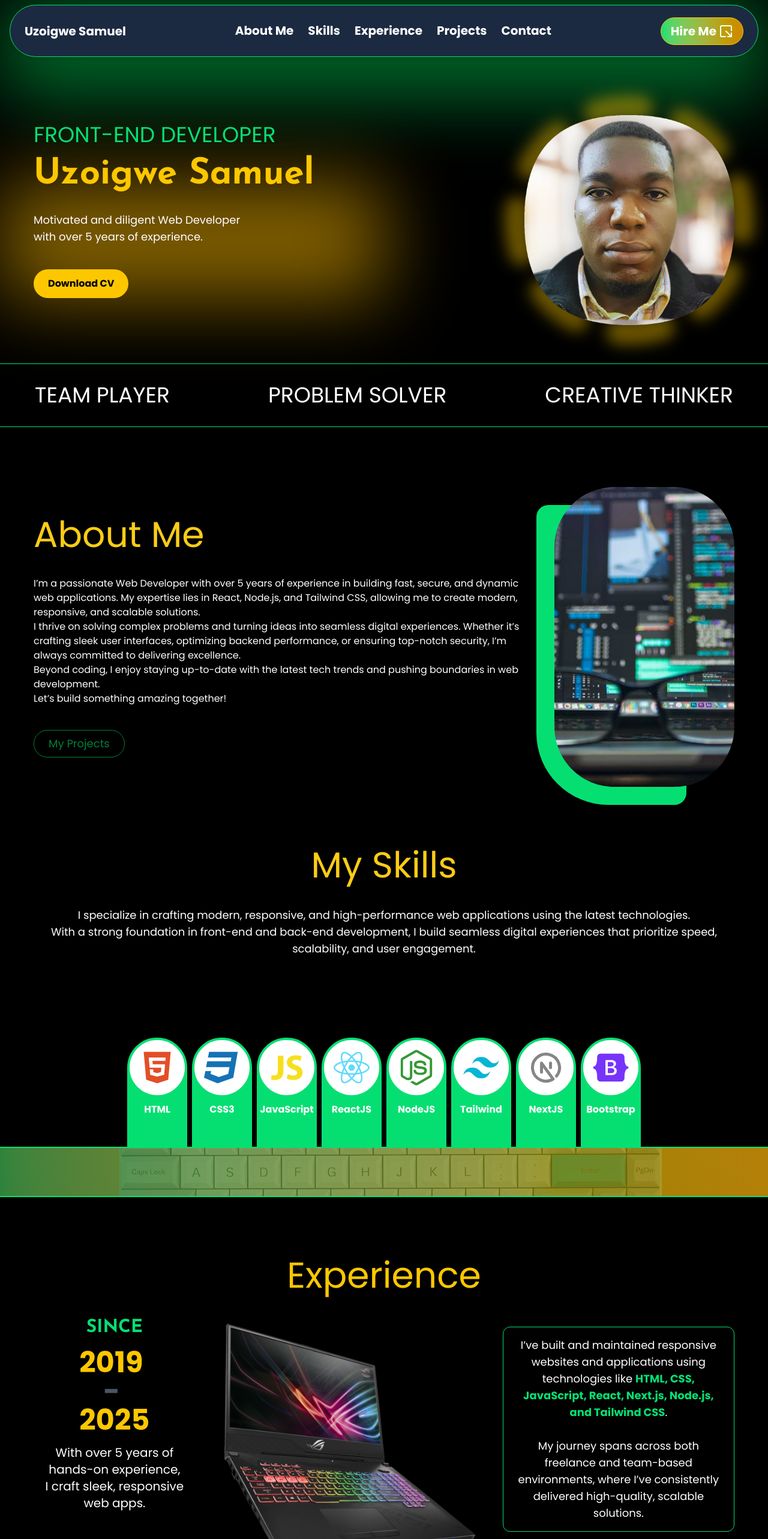
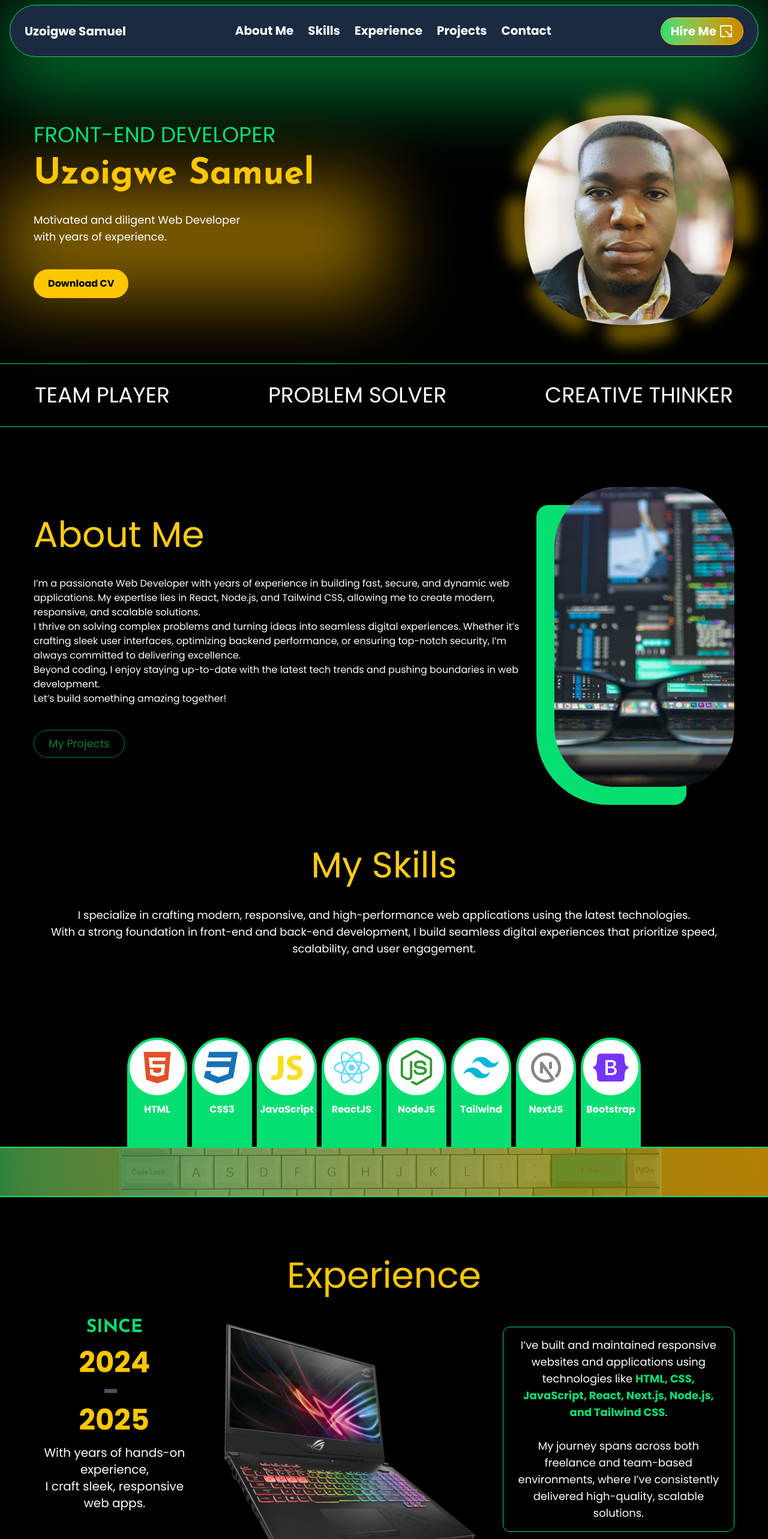
Before and after one commit to Morato2000/my-portfolio, a React (Vite) app: page / in a window 1280 px wide. Shown: the top 2566 px of the page at 60% size. Built offline with nearby package versions, Linux system fonts and the light colour scheme.

Commit message:
upadated years

```diff
--- a/src/components/pages/AboutMe.jsx
+++ b/src/components/pages/AboutMe.jsx
@@ -19,7 +19,7 @@ function AboutMe() {
             About Me
           </h2>
           <p className="text-dark_text">
-            I’m a passionate Web Developer with over 5 years of experience in
+            I’m a passionate Web Developer with years of experience in
             building fast, secure, and dynamic web applications. My expertise
             lies in React, Node.js, and Tailwind CSS, allowing me to create
             modern, responsive, and scalable solutions.
--- a/src/components/pages/Experience.jsx
+++ b/src/components/pages/Experience.jsx
@@ -28,12 +28,12 @@ function Experience() {
                 Since
               </p>
               <p className="font-bold text-5xl  text-yellow-400">
-                2019 <br className="hidden lg:block" />
+                2024 <br className="hidden lg:block" />
                 <span className="text-gray-600 lg:px-10">-</span>
                 <br className="hidden lg:block" /> {currentDate}
               </p>
               <p className=" text-xl text-white text-center">
-                With over 5 years of hands-on experience,
+                With years of hands-on experience,
                 <br /> I craft sleek, responsive web apps.
               </p>
             </div>
--- a/src/components/pages/Hero.jsx
+++ b/src/components/pages/Hero.jsx
@@ -37,7 +37,7 @@ function Hero() {
               className="text-lg mt-4 text-white"
             >
               Motivated and diligent Web Developer <br />
-              with over 5 years of experience.
+              with years of experience.
             </motion.p>
             <motion.div
               variants={fadeIn("up", 0.8)}
```
